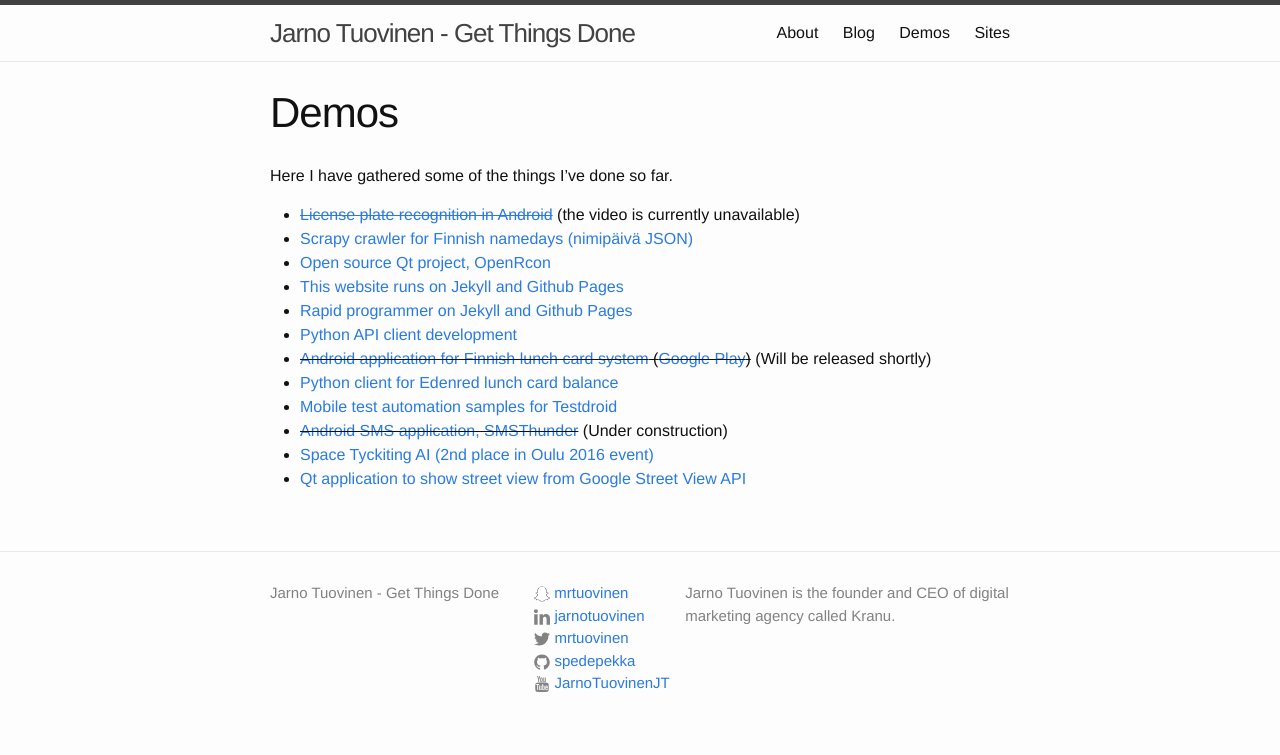
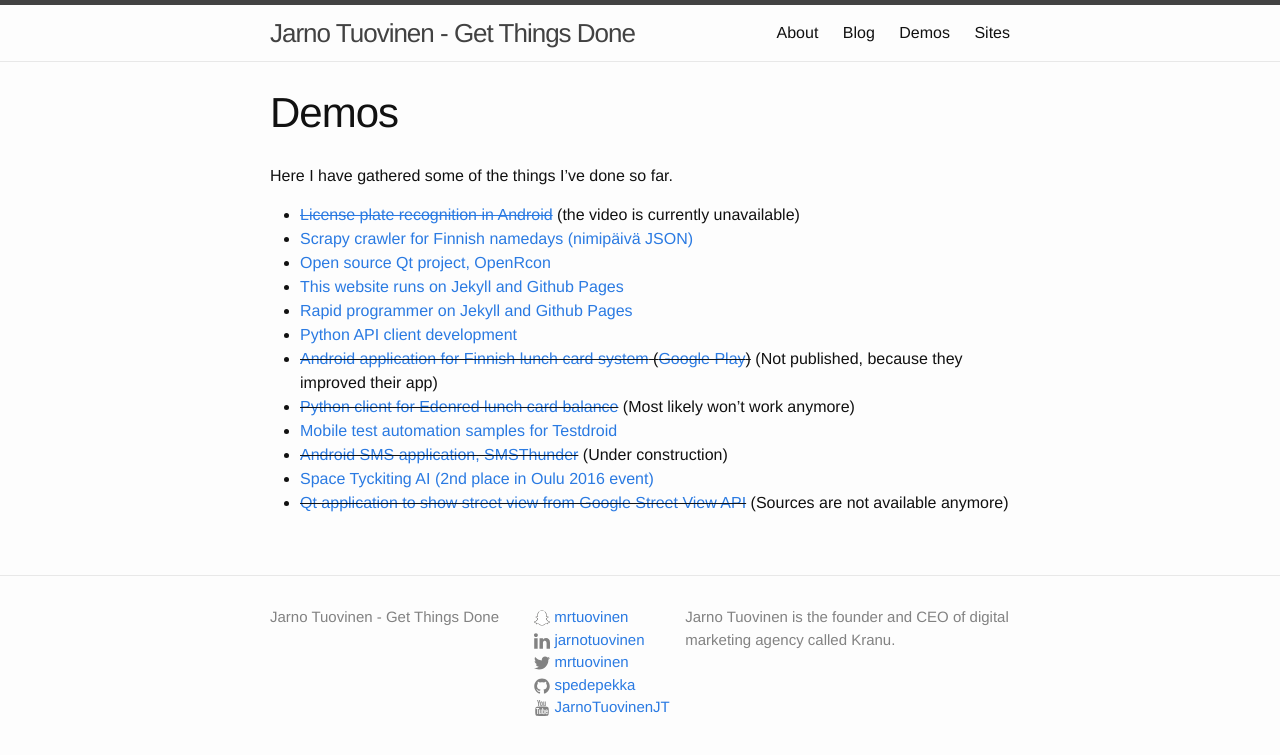
Before and after one commit to spedepekka/spedepekka.github.io, a Jekyll site: the page built from demos.md, in a window 1280 px wide. Shown: the top 755 px of the page. Built offline with Jekyll 4.4.1, drawn with Linux system fonts in a browser that asks for light colours.

Commit message:
Update demos

```diff
--- a/demos.md
+++ b/demos.md
@@ -15,12 +15,12 @@
 * [This website runs on Jekyll and Github Pages][jarnotuovinen-gh]
 * [Rapid programmer on Jekyll and Github Pages][rapidprogrammer-gh]
 * [Python API client development][testdroid-api-client]
-* ~~[Android application for Finnish lunch card system][edenblue] ([Google Play][edenblue-play])~~  (Will be released shortly)
-* [Python client for Edenred lunch card balance][edenblue-python]
+* ~~[Android application for Finnish lunch card system][edenblue] ([Google Play][edenblue-play])~~  (Not published, because they improved their app)
+* ~~[Python client for Edenred lunch card balance][edenblue-python]~~ (Most likely won't work anymore)
 * [Mobile test automation samples for Testdroid][testdroid-samples]
 * ~~[Android SMS application, SMSThunder][smsthunder]~~ (Under construction)
 * [Space Tyckiting AI (2nd place in Oulu 2016 event)][space-tyckiting]
-* [Qt application to show street view from Google Street View API][gsvw]
+* ~~[Qt application to show street view from Google Street View API][gsvw]~~ (Sources are not available anymore)
 
 [license-plate]: https://youtu.be/dP8wLfsV3kg
 [scrapy-crawler]: https://github.com/spedepekka/finnish-namedays
```
